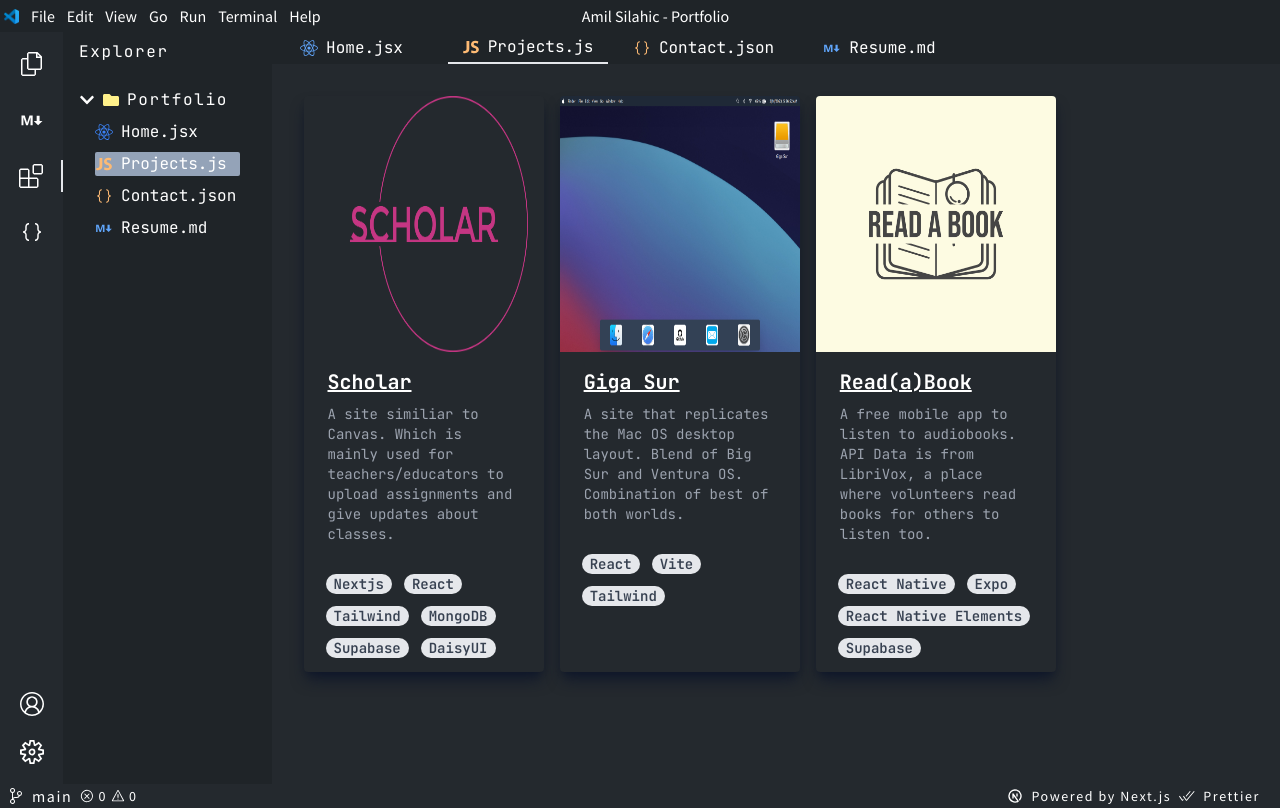
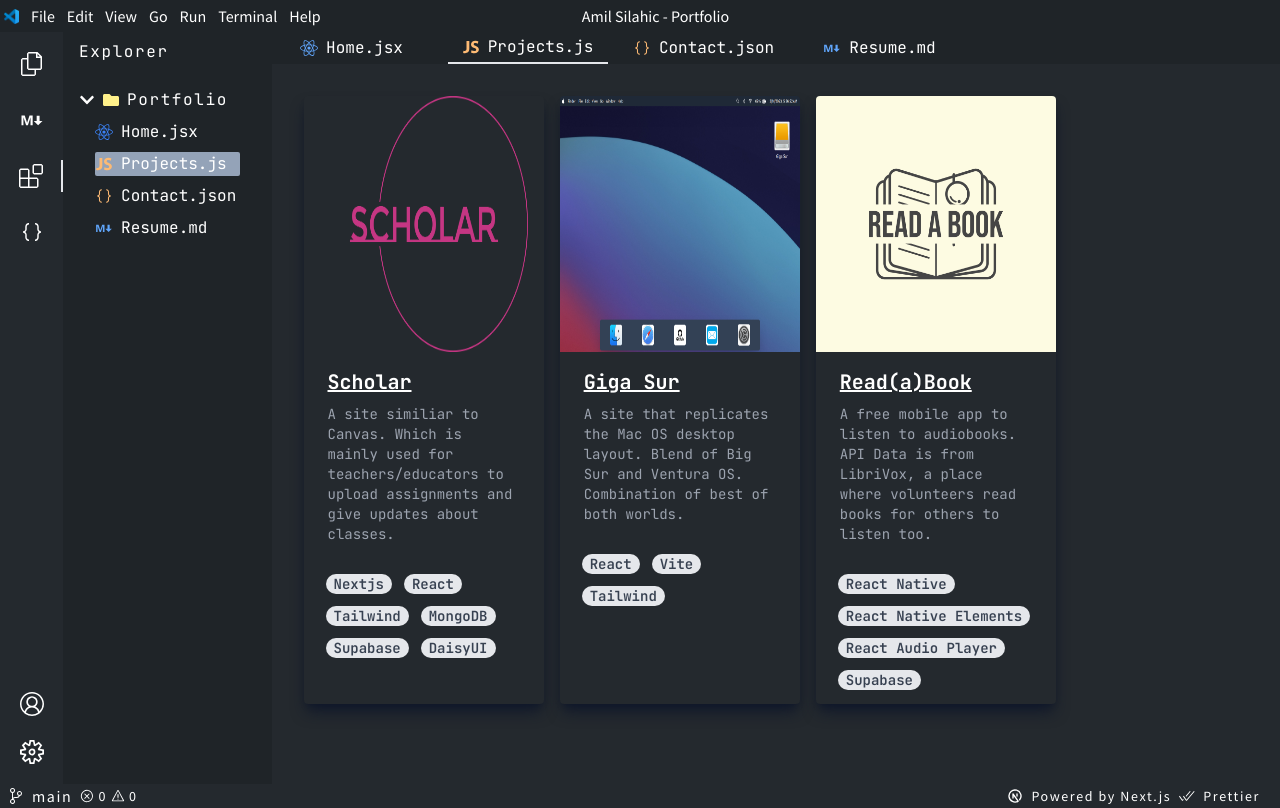
Before and after one commit to SilahicAmil/nextjs-updated-portfolio, a Next.js app: page /projects in a window 1280 px wide. Built offline with nearby package versions, Linux system fonts and the light colour scheme.

Commit message:
updating resume and project card tags

```diff
--- a/pages/projects/index.js
+++ b/pages/projects/index.js
@@ -25,7 +25,12 @@
     title: "Read(a)Book",
     description:
       "A free mobile app to listen to audiobooks. API Data is from LibriVox, a place where volunteers read books for others to listen too.",
-    tags: ["React Native", "Expo", "React Native Elements", "Supabase"],
+    tags: [
+      "React Native",
+      "React Native Elements",
+      "React Audio Player",
+      "Supabase",
+    ],
     imageName: "read-a-book-color.png",
     siteLink: "https://github.com/SilahicAmil/Read-a-Book",
   },
```
Also changed, not shown: 1 other file (tests, documents, lock files or other folders).
